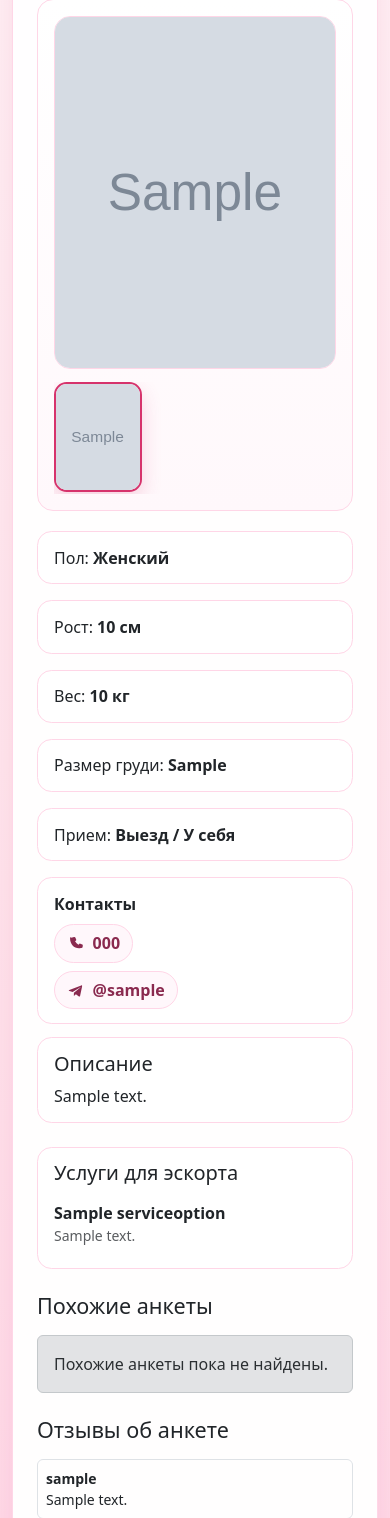
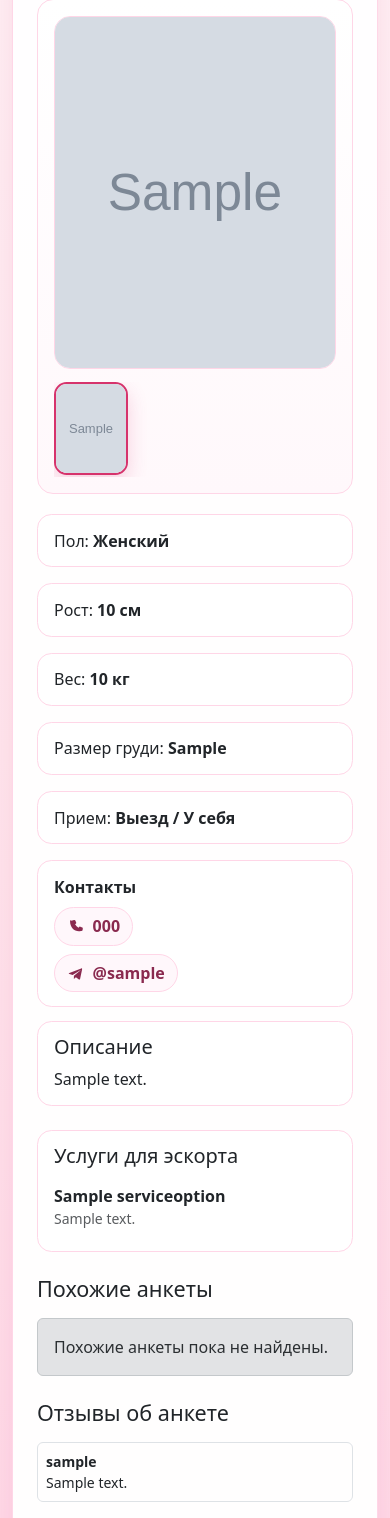
Before and after one commit to Shakhriyor10/inticom, a Django app: page /profiles/1/ in a window 390 px wide. Shown: the part 320-1838 px from the top of the page. Run offline with Django 3.2, Linux system fonts and the light colour scheme; tables that the repository leaves empty hold one stand-in row (values such as "Sample post"); grey boxes marked "Sample" are stand-in pictures.

Commit message:
sdkasldsakdlas

```diff
--- a/templates/profile_detail.html
+++ b/templates/profile_detail.html
@@ -100,14 +100,30 @@
     @media (max-width: 575.98px) {
         .gallery-wrap { grid-template-columns: 1fr; }
         .gallery-thumbs {
-            grid-template-columns: repeat(auto-fill, minmax(74px, 1fr));
-            grid-auto-flow: column;
+            display: flex;
+            flex-wrap: nowrap;
             max-height: none;
             overflow-x: auto;
             overflow-y: hidden;
             padding-bottom: .15rem;
             order: 2;
+            scroll-snap-type: x proximity;
+            -webkit-overflow-scrolling: touch;
         }
+        .gallery-thumb {
+            width: 74px;
+            min-width: 74px;
+            max-width: 74px;
+            flex: 0 0 74px;
+            scroll-snap-align: start;
+        }
+        .similar-grid { --bs-gutter-x: .6rem; --bs-gutter-y: .6rem; }
+        .similar-card .profile-image,
+        .similar-card .profile-placeholder { border-bottom-left-radius: 0; border-bottom-right-radius: 0; }
+        .similar-card .card-body { padding: .6rem; }
+        .similar-card .profile-name-line { font-size: .9rem; line-height: 1.2; margin-bottom: .35rem !important; }
+        .similar-card .small { font-size: .73rem; margin-bottom: .35rem !important; }
+        .similar-card .btn { padding: .25rem .55rem; margin-bottom: 0 !important; }
     }
 </style>
 
@@ -238,10 +254,10 @@
 
         <div class="mt-4">
             <h2 class="h4 mb-3">Похожие анкеты</h2>
-            <div class="row g-3">
+            <div class="row g-3 similar-grid">
                 {% for similar in similar_profiles %}
-                    <div class="col-md-6 col-xl-3">
-                        <article class="card h-100">
+                    <div class="col-6 col-md-6 col-xl-3">
+                        <article class="card h-100 similar-card">
                             {% with first_photo=similar.photos.first %}
                                 {% if first_photo %}
                                     <img class="profile-image" src="{{ first_photo.image.url }}" alt="Фото {{ similar.name }}">
@@ -250,7 +266,7 @@
                                 {% endif %}
                             {% endwith %}
                             <div class="card-body">
-                                <p class="mb-2"><a href="{% url 'profile_detail' similar.id %}" class="profile-name-link"><b>{{ similar.name }}</b></a>, {{ similar.age }}</p>
+                                <p class="mb-2 profile-name-line"><a href="{% url 'profile_detail' similar.id %}" class="profile-name-link"><b>{{ similar.name }}</b></a>, {{ similar.age }}</p>
                                 <p class="small text-muted mb-2">Рост: {{ similar.height }} см · Вес: {{ similar.weight }} кг</p>
                                 <p class="small text-muted mb-2">Совпадение: {{ similar.match_score }}</p>
                                 <a href="{% url 'profile_detail' similar.id %}" class="btn btn-outline-theme btn-sm mb-3">Открыть</a>
```
